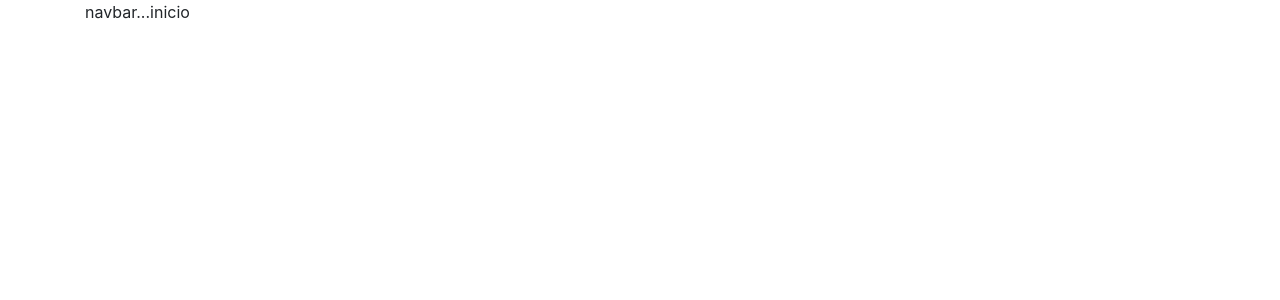
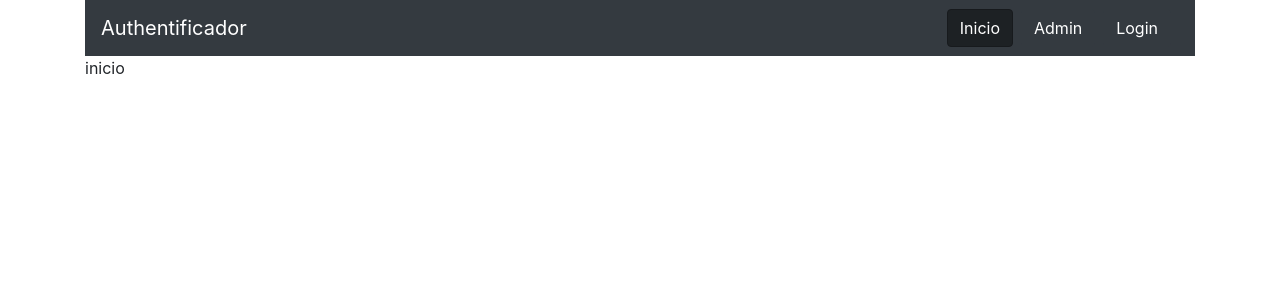
Before and after one commit to tavolafourcade/login-auth-firebase, a React (Create React App) app: page / in a window 1280 px wide. Shown: the top 300 px of the page. Built offline with nearby package versions, Linux system fonts and the light colour scheme.

Commit message:
[ ADD ] Navbar component design

```diff
--- a/src/App.jsx
+++ b/src/App.jsx
@@ -1,10 +1,11 @@
 import {BrowserRouter as Router, Switch, Route} from 'react-router-dom'
+import Navbar from './components/Navbar'
 
 function App() {
   return (
     <Router>
       <div className="container">
-        navbar...
+        <Navbar/>
         {/* Estableciendo los componentes dinamicos */}
         <Switch>
           {/* Route envuelve el componente dinamico, se debe ir de lo mas especifico a lo mas general o agregarle exact */}
--- /dev/null
+++ b/src/components/Navbar.jsx
@@ -0,0 +1,28 @@
+import React from 'react'
+import { Link, NavLink } from 'react-router-dom'
+
+const Navbar = () => {
+    return (
+        <div className='navbar navbar-dark bg-dark'>
+            <Link className='navbar-brand' to='/'>Authentificador</Link>
+            <div>
+                <div className='d-flex'>
+                    <NavLink className='btn btn-dark mr-2' to='/' exact>
+                        Inicio
+                    </NavLink>
+
+                    <NavLink className='btn btn-dark mr-2' to='/admin' exact>
+                        Admin
+                    </NavLink>
+
+                    <NavLink className='btn btn-dark mr-2' to='/login' exact>
+                        Login
+                    </NavLink>
+                </div>
+            </div>
+
+        </div>
+    )
+}
+
+export default Navbar
```
